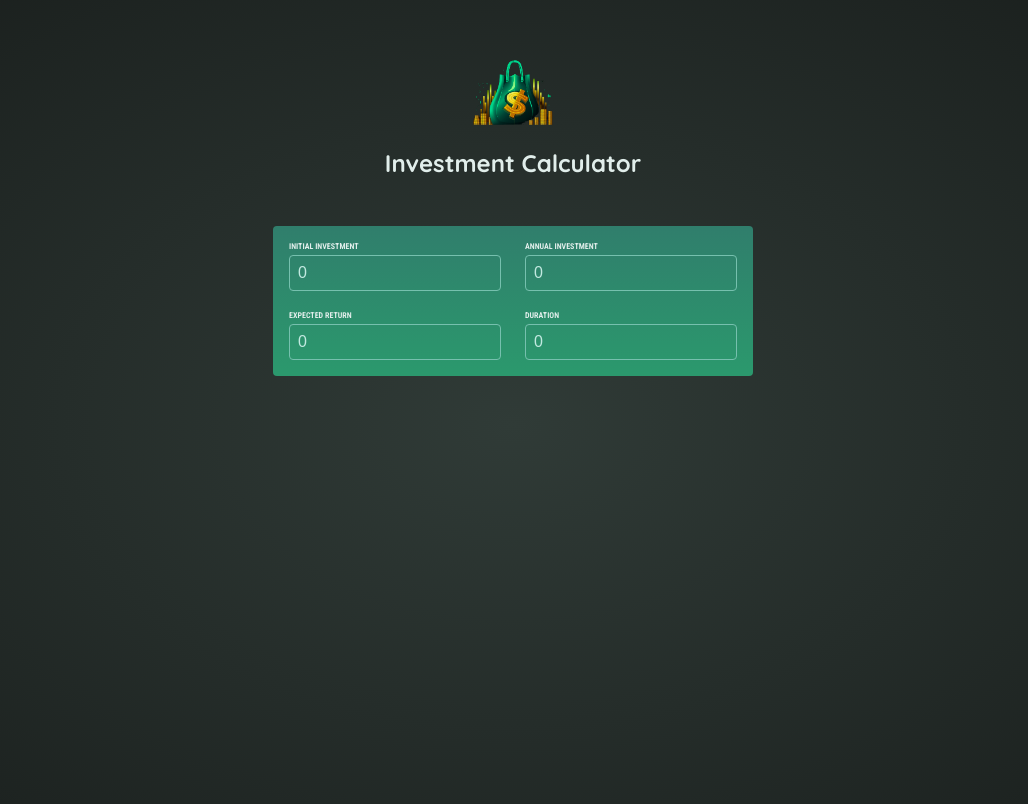
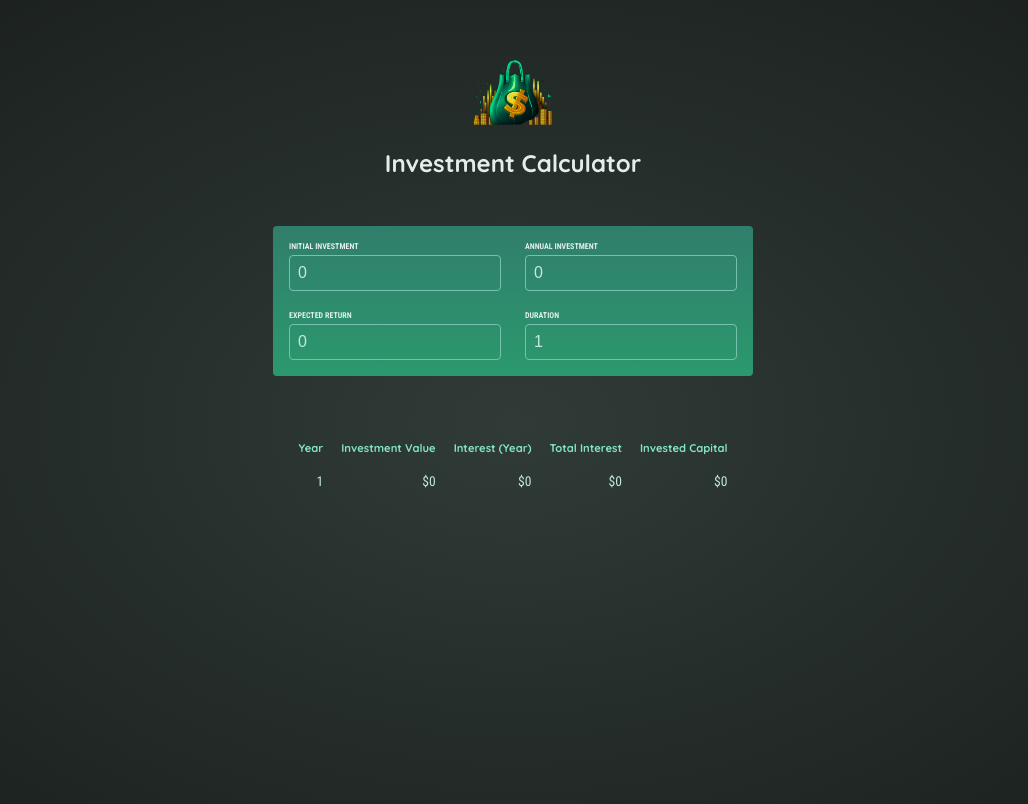
Before and after one commit to WillBurdett/investment-calculator, a React (Vite) app: page / in a window 1280 px wide. Shown: the top 804 px of the page, without its empty margins (127-1155 px from the left). Built offline with nearby package versions, Linux system fonts and the light colour scheme.

Commit message:
added table and error handling

```diff
--- a/src/App.jsx
+++ b/src/App.jsx
@@ -1,16 +1,18 @@
 import { useState } from "react";
 import Header from "./components/Header";
 import UserInput from "./components/UserInput";
+import ResultsTable from "./components/ResultsTable";
+import { calculateInvestmentResults } from "./util/investment";
 
 function App() {
   const [values, setValues] = useState({
-    initialInvestment : '0',
-    annualInvestment : '0',
-    expectedReturn : '0',
-    duration : '0',
-  })
+    initialInvestment: 0,
+    annualInvestment: 0,
+    expectedReturn: 0,
+    duration: 1,
+  });
 
-  function handleValueChange(attribute, value){
+  function handleValueChange(attribute, value) {
     setValues((prevValues) => {
       return {
         ...prevValues,
@@ -18,10 +20,20 @@ function App() {
       };
     });
   }
+
+  const results = calculateInvestmentResults({ ...values });
+
+  console.log(results);
+
   return (
     <>
       <Header />
-      <UserInput values={values} handleValueChange={handleValueChange}/>
+      <UserInput values={values} handleValueChange={handleValueChange} />
+      {values.duration < 1 ? (
+        <p className="center">Duration must be more than 0</p>
+      ) : (
+        <ResultsTable results={results} />
+      )}
     </>
   );
 }
--- /dev/null
+++ b/src/components/ResultsTable.jsx
@@ -0,0 +1,22 @@
+import RowFormatter from "./RowFormatter";
+
+export default function ResultsTable({ results }) {
+  return (
+    <table id="result" className="center">
+      <thead>
+        <tr>
+          <th>Year</th>
+          <th>Investment Value</th>
+          <th>Interest (Year)</th>
+          <th>Total Interest</th>
+          <th>Invested Capital</th>
+        </tr>
+      </thead>
+      <tbody>
+        {results.map(r =>{
+          return <RowFormatter values={r} key={r.year}/>;
+        })}
+      </tbody>
+    </table>
+  );
+}
--- /dev/null
+++ b/src/components/RowFormatter.jsx
@@ -0,0 +1,18 @@
+import { formatter } from "../util/investment";
+
+export default function RowFormatter({ values }) {
+  let yearNumber = values.year
+  let totalInvestmentValue = formatter.format(values.valueEndOfYear);
+  let annualInterestEarned = formatter.format(values.interest);
+  let lifetimeInterestEarned = formatter.format(values.valueEndOfYear - values.totalInvestment);
+  let lifetimeIncomeInvested = formatter.format(values.totalInvestment)
+  return (
+    <tr>
+      <td>{yearNumber}</td>
+      <td>{totalInvestmentValue}</td>
+      <td>{annualInterestEarned}</td>
+      <td>{lifetimeInterestEarned}</td>
+      <td>{lifetimeIncomeInvested}</td>
+    </tr>
+  );
+}
--- a/src/components/UserInput.jsx
+++ b/src/components/UserInput.jsx
@@ -1,44 +1,75 @@
-export default function UserInput({values, handleValueChange}) {
+export default function UserInput({ values, handleValueChange }) {
+  function handleInitialInvestment(event) {
+    handleValueChange(
+      "initialInvestment",
+      event.target.value === "" ? "" : parseInt(event.target.value)
+    );
+  }
 
-    function handleInitialInvestment(event){
-        handleValueChange('initialInvestment', event.target.value)
-    }
+  function handleAnnualInvestment(event) {
+    handleValueChange(
+      "annualInvestment",
+      event.target.value === "" ? "" : parseInt(event.target.value)
+    );
+  }
 
-    function handleAnnualInvestment(event){
-        handleValueChange('annualInvestment', event.target.value)
-    }
+  function handleExpectedReturn(event) {
+    handleValueChange(
+      "expectedReturn",
+      event.target.value === "" ? "" : parseInt(event.target.value)
+    );
+  }
 
-    function handleExpectedReturn(event){
-        handleValueChange('expectedReturn', event.target.value)
-    }
-
-    function handleDuration(event){
-        handleValueChange('duration', event.target.value)
-    }
+  function handleDuration(event) {
+    handleValueChange(
+      "duration",
+      event.target.value === "" ? "" : parseInt(event.target.value)
+    );
+  }
 
   return (
     <div id="user-input">
       <div className="input-group">
         <form>
           <label>Initial Investment</label>
-          <input type="number" required value={values.initialInvestment} onChange={handleInitialInvestment} />
+          <input
+            type="number"
+            required
+            value={values.initialInvestment}
+            onChange={handleInitialInvestment}
+          />
         </form>
         <form>
           <label>Annual Investment</label>
-          <input type="number" required value={values.annualInvestment} onChange={handleAnnualInvestment}/>
+          <input
+            type="number"
+            required
+            value={values.annualInvestment}
+            onChange={handleAnnualInvestment}
+          />
         </form>
       </div>
 
       <br />
 
       <div className="input-group">
-        <form >
+        <form>
           <label>Expected Return</label>
-          <input type="number" required value={values.expectedReturn} onChange={handleExpectedReturn}/>
+          <input
+            type="number"
+            required
+            value={values.expectedReturn}
+            onChange={handleExpectedReturn}
+          />
         </form>
-        <form >
+        <form>
           <label>Duration</label>
-          <input type="number" required value={values.duration} onChange={handleDuration}/>
+          <input
+            type="number"
+            required
+            value={values.duration}
+            onChange={handleDuration}
+          />
         </form>
       </div>
     </div>
--- a/src/util/investment.js
+++ b/src/util/investment.js
@@ -12,15 +12,21 @@ export function calculateInvestmentResults({
 }) {
   const annualData = [];
   let investmentValue = initialInvestment;
-
+  let totalInvestment;
   for (let i = 0; i < duration; i++) {
     const interestEarnedInYear = investmentValue * (expectedReturn / 100);
     investmentValue += interestEarnedInYear + annualInvestment;
+    if (i == 0){
+      totalInvestment = initialInvestment + annualInvestment
+    } else {
+      totalInvestment += annualInvestment
+    }
     annualData.push({
       year: i + 1, // year identifier
       interest: interestEarnedInYear, // the amount of interest earned in this year
       valueEndOfYear: investmentValue, // investment value at end of year
       annualInvestment: annualInvestment, // investment added in this year
+      totalInvestment: totalInvestment
     });
   }
 
```
Also changed, not shown: 2 other files (tests, documents, lock files or other folders). Lines whose indentation alone changed are shown as unchanged.
